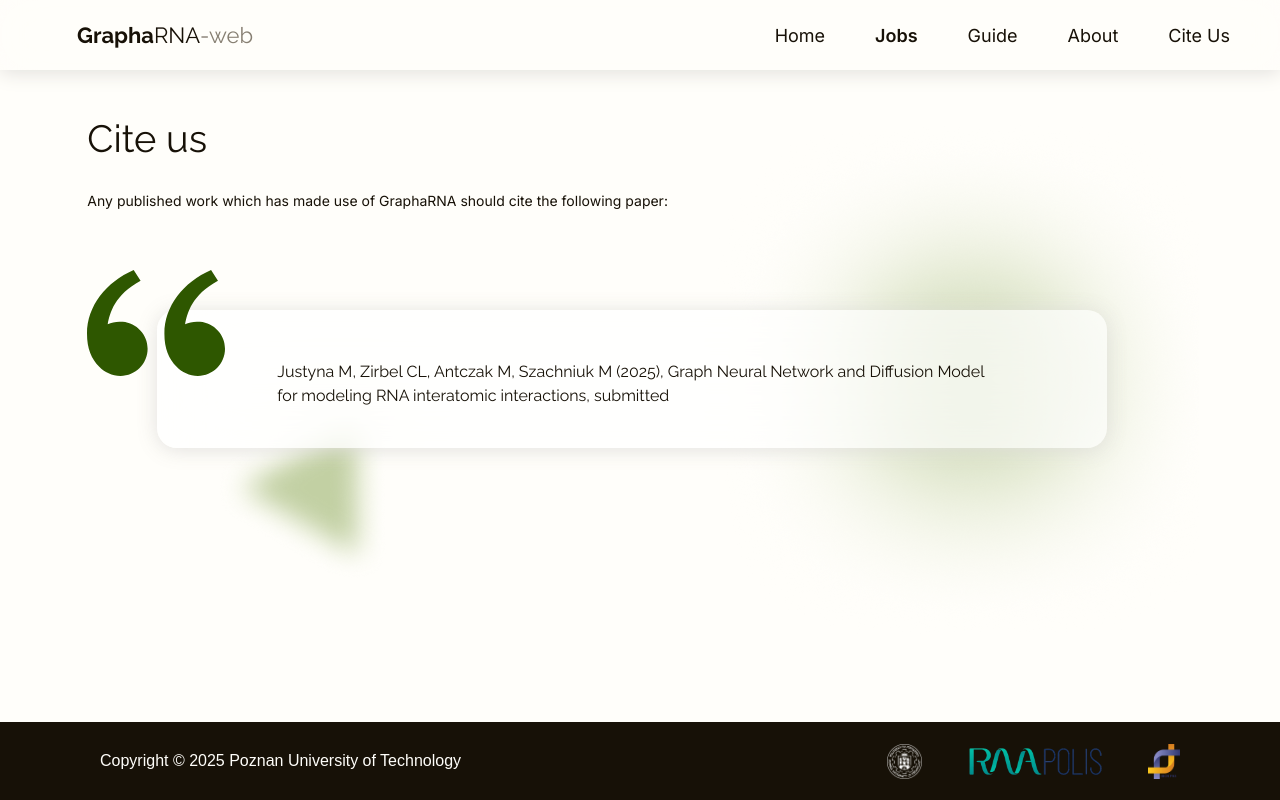
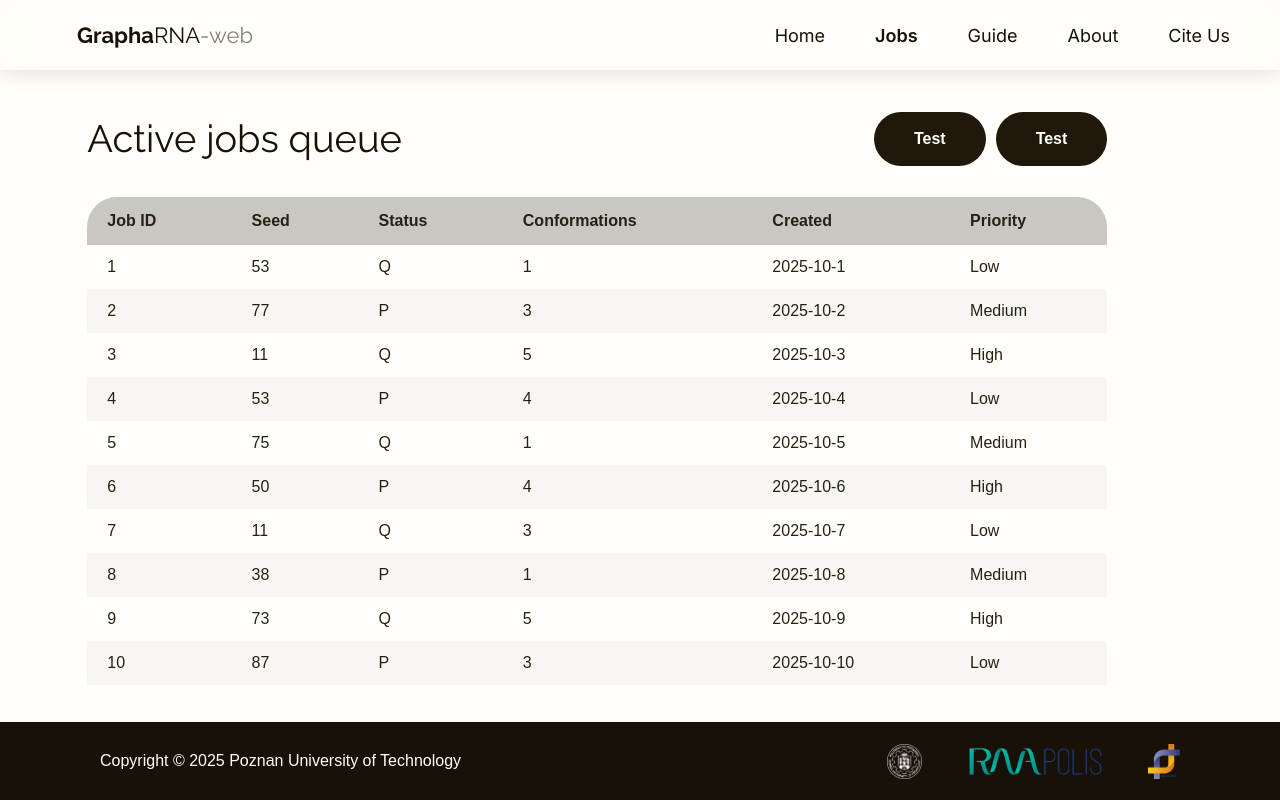
Before and after one commit to GraphaRNA-web/GraphaRNA-web, a Next.js app in the folder frontend/: page /jobs in a window 1280 px wide. Built offline with nearby package versions, Linux system fonts and the light colour scheme; a web font is replaced by a local one.

Commit message:
Active Jobs Queue v0.1

```diff
--- a/frontend/app/jobs/page.tsx
+++ b/frontend/app/jobs/page.tsx
@@ -1,20 +1,61 @@
-import '../styles/cite.css';
+"use client";
+import { useState } from 'react';
+import '../styles/JobsQueue.css';
+import Button from "../components/Button"
 
-export default function CiteUs(){
-    return(
-        <div className='content'>
-            <div className='cite'>
-                <p className='cite-title'>Cite us</p>
-                <div className='cite-content'>
-                    <p className='cite-subtitle'>Any published work which has made use of GraphaRNA should cite the following paper:</p>
-                    <img className='circle' src='photos/cp_circle.png'></img>
-                    <img className='triangle' src='photos/cp_triangle.png'></img>
-                    <img className='green-thing' src='icons/cp_thing.svg'></img>
-                    <div className='text'>
-                        <p className='para'>Justyna M, Zirbel CL, Antczak M, Szachniuk M (2025), Graph Neural Network and Diffusion Model for modeling RNA interatomic interactions, submitted</p>
-                    </div>
-                </div>
-            </div>
+export default function JobsQueue() {
+  const rows = Array.from({ length: 25 }, (_, i) => ({
+    id: i + 1,
+    seed: Math.floor(Math.random() * 100),
+    status: i % 2 === 0 ? 'Q' : 'P',
+    conformations: Math.floor(Math.random() * 5) + 1,
+    created: `2025-10-${i + 1}`,
+    priority: ['Low','Medium','High'][i % 3]
+  }));
+
+  const pageSize = 10;
+  const [page, setPage] = useState(0);
+
+  const pagedRows = rows.slice(page * pageSize, (page + 1) * pageSize);
+
+return (
+    <div className='content'>
+      <div className='cite'>
+        <div className="cite-header" style={{ display: 'flex', justifyContent: 'space-between', alignItems: 'center' }}>
+          <p className='cite-title'>Active jobs queue</p>
+          <div className = "ActiveJob-Buttons" style={{ display: 'flex', flexDirection: 'row', gap: '10px', alignItems: 'center' }}>
+            <Button>Start a job</Button>
+            <Button>Guide</Button>
+          </div>
         </div>
-    )
+
+        <div>
+          <table>
+            <thead>
+              <tr className="table-header-row" >
+                <th>Job ID</th>
+                <th>Seed</th>
+                <th>Status</th>
+                <th>Conformations</th>
+                <th>Created</th>
+                <th>Priority</th>
+              </tr>
+            </thead>
+            <tbody>
+              {pagedRows.map(row => (
+                <tr key={row.id}>
+                  <td>{row.id}</td>
+                  <td>{row.seed}</td>
+                  <td>{row.status}</td>
+                  <td>{row.conformations}</td>
+                  <td>{row.created}</td>
+                  <td>{row.priority}</td>
+                </tr>
+              ))}
+            </tbody>
+          </table>
+        </div>
+      </div>
+    </div>
+  );
 }
--- /dev/null
+++ b/frontend/app/styles/JobsQueue.css
@@ -0,0 +1,159 @@
+.content{
+    display: flex;
+    flex-direction: column;
+    padding-top: 110px;
+    padding-left: calc(180px - (1450px - 100vw)*0.545);
+}
+
+.cite{
+    position: relative;
+    width: 1020px;
+    height: 570px;
+    display: flex;
+    flex-direction: column;
+    gap: 30px;
+}
+
+.cite-title{
+    font-family: 'Raleway';
+    font-size: 38px;
+    color: var(--brown-base);
+    font-weight: 400;
+}
+
+.cite-content{
+    position: absolute;
+    width: 1120px;
+    height: 673px;
+    top: 80px;
+}
+
+.cite-subtitle {
+    position: relative;
+    z-index: 2;
+    font-family: 'Inter';
+    font-weight: 400;
+    font-size: 14px;
+    color: var(--brown-base);
+}
+
+.circle{
+    position: absolute;
+    z-index: 1;
+    top: -70px;
+    left: calc(700px - (1450px - 100vw)*0.45);
+}
+
+.triangle{
+    position: absolute;
+    z-index: 1;
+    top: 200px;
+    left: calc(200px - (1450px - 100vw)*0.45);
+}
+
+.green-thing{
+    position: absolute;
+    z-index: 3;
+    top: 80px;
+}
+
+.text{
+    position: absolute;
+    z-index: 2;
+    height: 138px;
+    width: 950px;
+    border-radius: 20px;
+    background-color: #FFFFFFB2;
+    top: 120px;
+    left: 70px;
+    backdrop-filter: blur(40px);
+    -webkit-backdrop-filter: blur(40px);
+    box-shadow: 0 2px 20px 0 #DFDEDAE5;
+}
+
+.para{
+    padding-left: 120px;
+    padding-right: 120px;
+    padding-top: 50px;
+    color: var(--brown-base);
+    font-size: 16px;
+    font-family: 'Raleway';
+    font-weight: 400;
+}
+
+@media (max-width: 1200){
+    .content{
+        padding-left: 40px;
+    }
+
+    .cite-content{
+        width: 550px;
+    }
+
+    .cite{
+        width: 550px;
+    }
+
+    .text{
+        width: 450px;
+        height: 250px;
+    }
+
+    .circle{
+        left: calc(700px - (1450px - 100vw)*0.75);
+    }
+
+    .triangle{
+        left: calc(200px - (1450px - 100vw)*0.25);
+    }
+
+    .cite-subtitle{
+        width: 550px;
+    }
+
+    .cite-title{
+        width: 550px;
+    }
+}
+
+
+.ActiveJob-Buttons
+{
+    display: flex;
+    gap: 10px;
+    align-items: center;
+}
+
+table {
+  width: 100%;
+  border-collapse: separate;
+  border-spacing: 0;
+}
+
+.table-header-row th {
+  background-color: var(--background-darken-10);
+  padding: 12px 20px;
+  text-align: left;
+  font-weight: 600;
+}
+
+.table-header-row th:first-child {
+  border-top-left-radius: 30px;
+}
+
+.table-header-row th:last-child {
+  border-top-right-radius: 30px;
+}
+tbody tr:nth-child(even) {
+  background-color: rgba(0, 0, 0, 0.03);
+}
+
+tbody td {
+  padding: 10px 20px;
+}
+.pagination {
+  display: flex;
+  justify-content: flex-end;
+  margin-top: 15px;
+  gap: 10px;
+}
```
